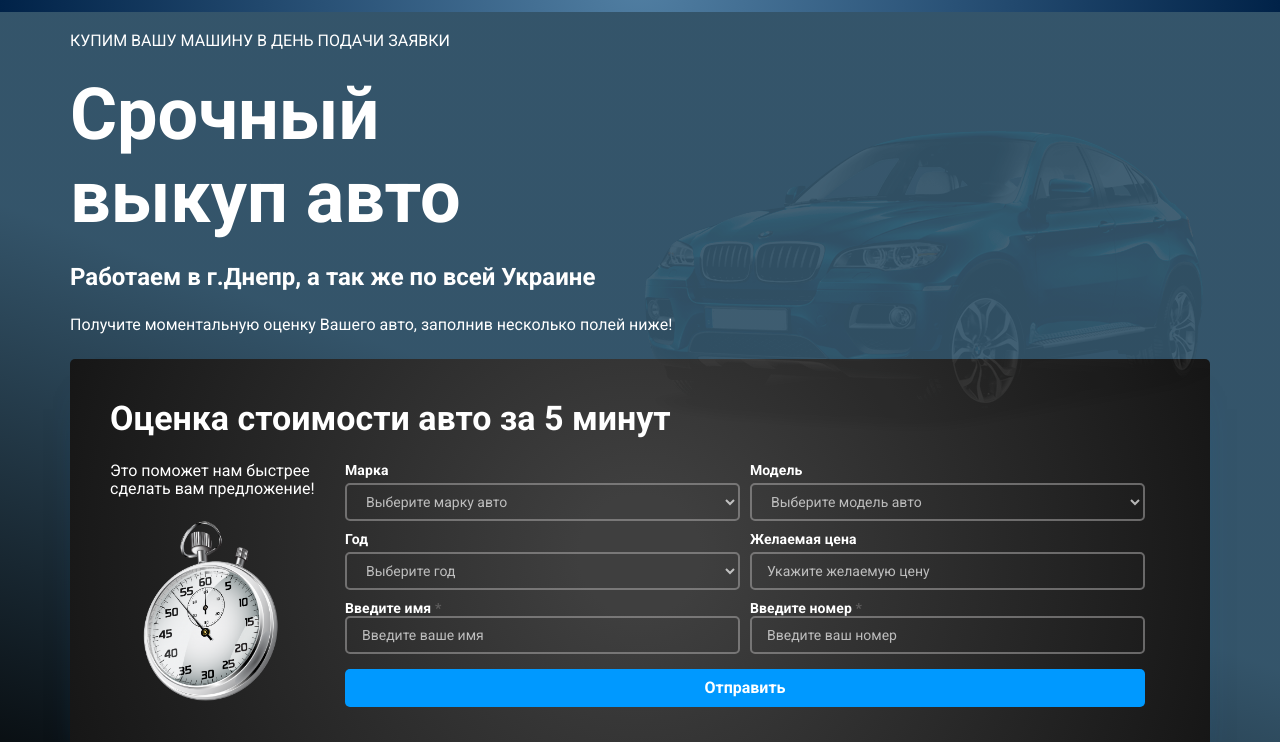
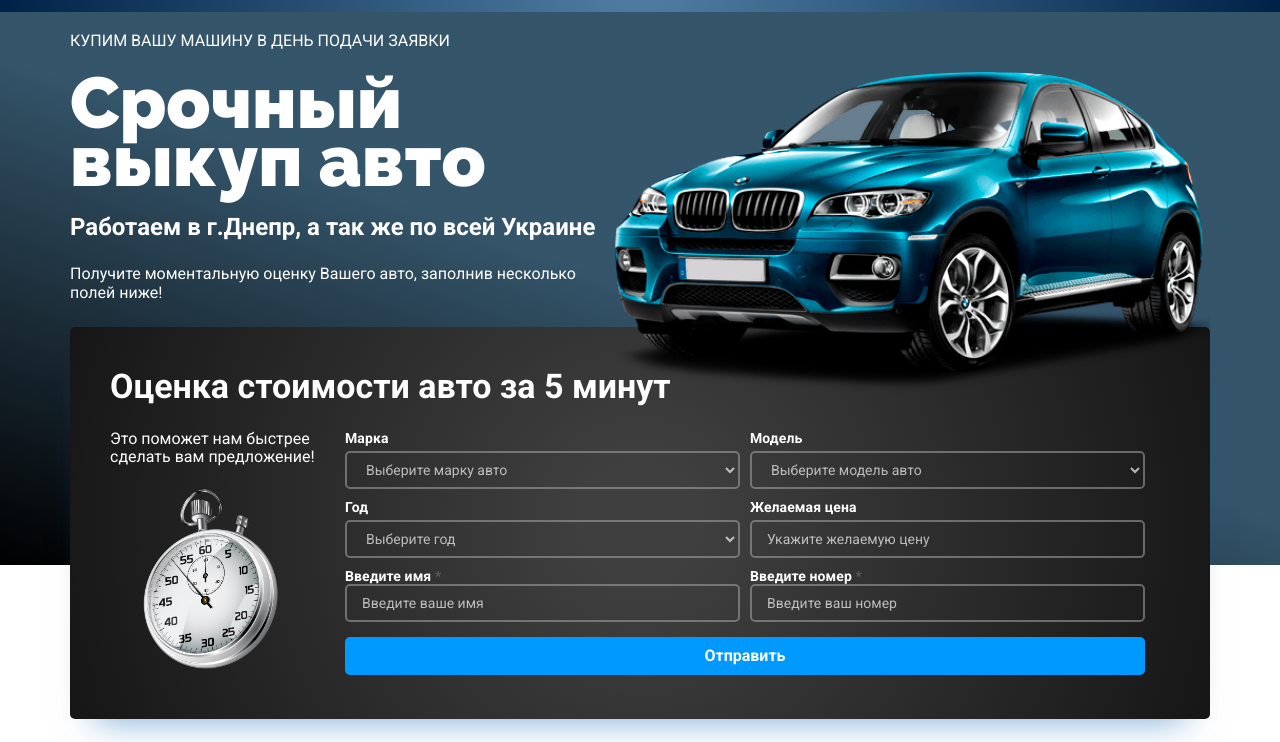
Before and after one commit to PetrShokotko/easysellbuycar, a plain HTML site: page index.html in a window 1280 px wide. Shown: the part 58-800 px from the top of the page. Drawn offline with nearby package versions, Linux system fonts and the light colour scheme.

Commit message:
hero-image

```diff
--- a/css/media.css
+++ b/css/media.css
@@ -57,6 +57,7 @@
         }
         .header-container .logo-company{display: flex;}
         .modal-window {width: 430px;}
+        .hero-title-text {width: 45%;}
 
 
 }
@@ -69,6 +70,8 @@
     .hero-section {
         margin-bottom: 30px;
     }
+    .hero-image {width: 300px;
+    opacity: 1;}
 
         .image-animation-what {left: 295px;}
         .image-wheel-rotare {
@@ -112,6 +115,14 @@ padding-bottom: 60px;}
     .hero-section {
             margin-bottom: 80px;
         }
+.hero-image {
+        width: 390px;
+    opacity: 1;
+}
+.hero-title-location {
+    display: flex;
+    width: 50%;
+}
 .header-link.header-tel {width: 162px;}
 .header-btn {width: 162px;}
 .online-status {margin-left: auto;}
@@ -119,7 +130,9 @@ padding-bottom: 60px;}
 right: 60px;}
 .hero-title {font-size: 72px;}
 
-.image-container {left: 50%;}
+.image-container {left: 50%;
+z-index: 1;
+top: 25px;}
 .about-wrap {
     max-width: 280px;
 }
@@ -175,6 +188,11 @@ flex-wrap: wrap;}
         .about-wrap {
             max-width: 340px;
         }
+                .hero-image {
+                    top: 120px;
+                    width: 530px;
+                    opacity: 1;
+                }
     .what-list {width: 960px;}
     .what-list-item {width: 480px;}
     .image-animation-what {left: 234px;}
@@ -223,6 +241,11 @@ flex-wrap: wrap;}
     /* .hero-section {height: 500px;
     margin-bottom: 300px;} */
     .image-form-window {display: block;}
+        .hero-image {
+            top: 40px;
+            width: 600px;
+            opacity: 1;
+        }
     .hero-form-window-text {width: 205px;}
     .window-form-title {font-size: 34px;
         font-weight: 700;
--- a/css/styles.css
+++ b/css/styles.css
@@ -295,7 +295,7 @@ position: absolute;
 height: 300px;
 /* top: 30px; */
 width: 100%;
-height: 850px;}
+height: 75%;}
 /* .hero-container {
     background: linear-gradient(200deg, rgb(30 66 90 / 90%) 50%, #000000);
     background-image: linear-gradient(rgba(46, 47, 66, 0.7), rgba(46, 47, 66, 0.7)), url(../images/buy-car2.png);
@@ -318,10 +318,21 @@ height: 850px;}
 }
      */
 .hero-row {position: relative;}
+.hero-image {width: 280px;
+    bottom: -20px;
+    right: 0;
+    z-index: -10;
+    right: 0;
+    opacity: 0.6;
+    position: absolute;}
 .hero-title {}
 
 .hero-title {
-        font-size: 42px;
+    font-family: "Raleway";
+        font-weight: 900;
+        line-height: 0.8;
+        font-size: 45px;
+
         /* text-shadow: 0 5px 20px rgba(255, 255, 255, 0.5), 0 0 5px rgba(255, 255, 255, 0.5); */
     }
 .hero-title-wrap {
@@ -342,11 +353,12 @@ height: 850px;}
     top: 50px;
     opacity: 0.6;
 
-    z-index: 1;
+    z-index: 0;
 }
 
 .image-animation {
     position: absolute;
+        width: 100%;
     top: 0;
     left: 0;
     opacity: 0;
@@ -404,7 +416,7 @@ margin-bottom: 12px;
     color: #fff;}
 .image-form-window {display: none;
 width: 200px;}
-.hero-title-location {
+.hero-title-location {display: none;
 }
 .window-form-text2 {color: #FFF;}
 .hero-form {display: flex;;
--- a/index.html
+++ b/index.html
@@ -8,7 +8,7 @@
     <link rel="preconnect" href="https://fonts.googleapis.com">
     <link rel="preconnect" href="https://fonts.gstatic.com" crossorigin>
     <link
-        href="https://fonts.googleapis.com/css2?family=Raleway:wght@400;800&family=Roboto:wght@400;500;700&display=swap"
+        href="https://fonts.googleapis.com/css2?family=Raleway:wght@400;800;900&family=Roboto:wght@400;500;700&display=swap"
         rel="stylesheet">
     <link rel="stylesheet" href="https://cdnjs.cloudflare.com/ajax/libs/modern-normalize/1.1.0/modern-normalize.min.css"
         integrity="sha512-wpPYUAdjBVSE4KJnH1VR1HeZfpl1ub8YT/NKx4PuQ5NmX2tKuGu6U/JRp5y+Y8XG2tV+wKQpNHVUX03MfMFn9Q=="
@@ -70,9 +70,14 @@
         <section class="hero-section">
             <div class="bg-hero"></div>
             <div class="hero-container container">
+                <!-- <div class="image-container">
+                    <img src="./images/bmwx6.png" alt="BMW X6" class="image-animation">
+                    <img src="./images/crashcar.png" alt="Crashed Car" class="image-animation">
+                </div> -->
 
                 <div class="hero-row">
                 <div class="hero-title-wrap">
+                    <img src="./images/bmwx6.png" alt="BMW X6" class="hero-image">
                     <p class="hero-title-text">КУПИМ ВАШУ МАШИНУ В ДЕНЬ ПОДАЧИ ЗАЯВКИ</p>
                     <h1 class="hero-title">Срочный<br>
                         выкуп авто</h1>
@@ -80,10 +85,7 @@
                     <p class="hero-title-text">Получите моментальную оценку Вашего авто, заполнив несколько полей ниже!
                     </p>
                 </div>
-                <div class="image-container">
-                    <img src="./images/bmwx6.png" alt="BMW X6" class="image-animation">
-                    <img src="./images/crashcar.png" alt="Crashed Car" class="image-animation">
-                </div>
+
                 </div>
                 <div class="hero-form-window">
                     <div class="hero-form-window-title">
```
